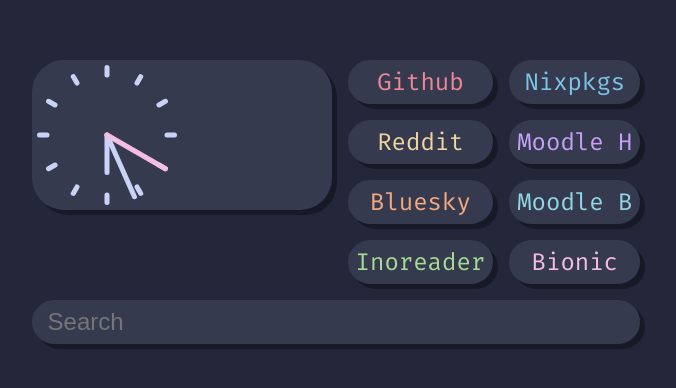
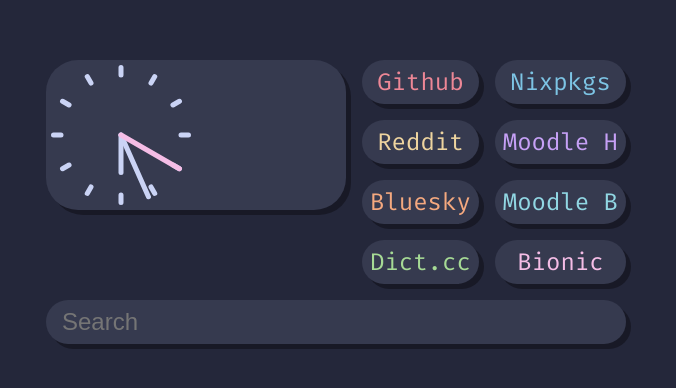
Before and after one commit to erinstaugaard/erinstaugaard.github.io, a plain HTML site: page new_tab/index.html in a window 1280 px wide. Shown: the part 198-586 px from the top of the page, without its empty margins (304-980 px from the left). Drawn offline with Linux system fonts and the light colour scheme.

Commit message:
new tab update

```diff
--- a/new_tab/index.html
+++ b/new_tab/index.html
@@ -22,7 +22,7 @@
             <a href="https://github.com/">Github</a>
             <a href="https://reddit.com">Reddit</a>
             <a href="https://bsky.app">Bluesky</a>
-            <a href="https://inoreader.com">Inoreader</a>
+            <a href="https://dict.cc">Dict.cc</a>
             <a href="https://search.nixos.org/packages">Nixpkgs</a>
             <a href="https://moodle.haverford.edu">Moodle H</a>
             <a href="https://moodle.brynmawr.edu">Moodle B</a>
```
